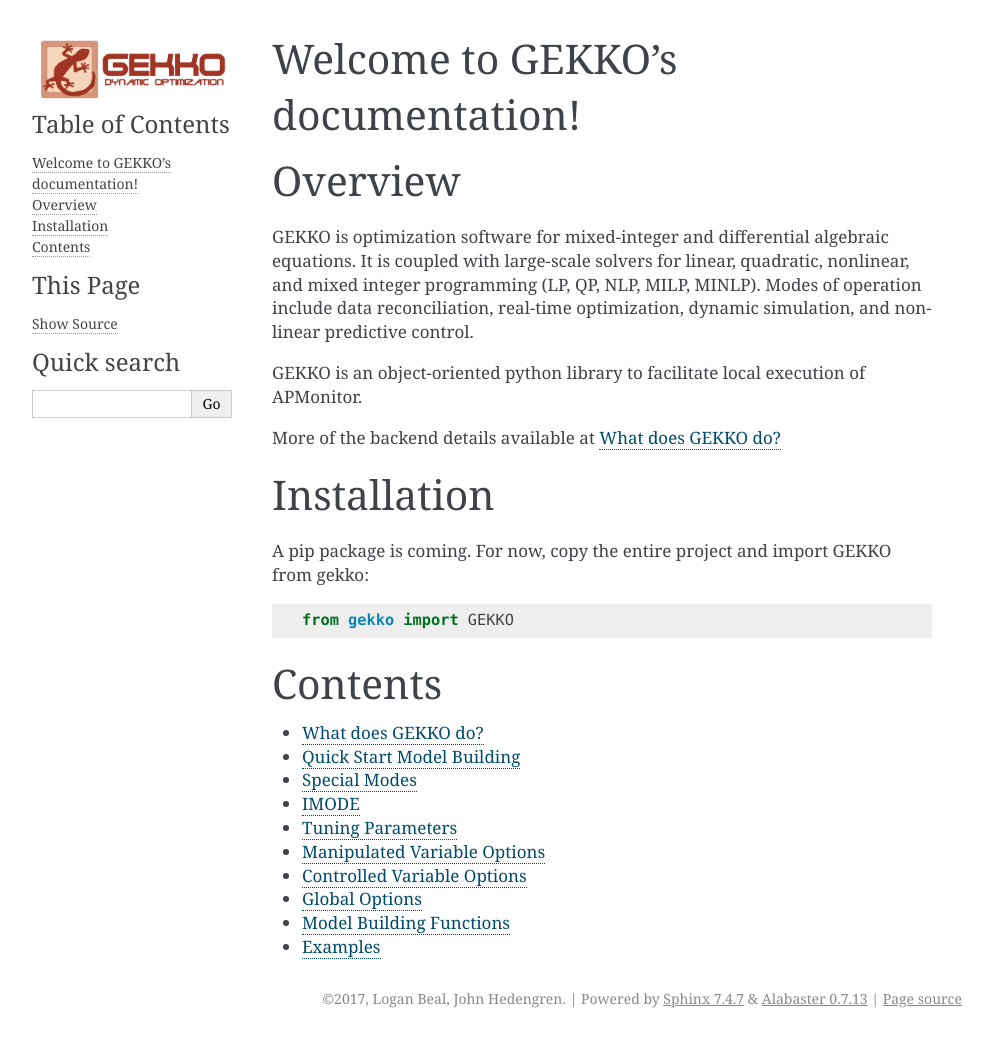
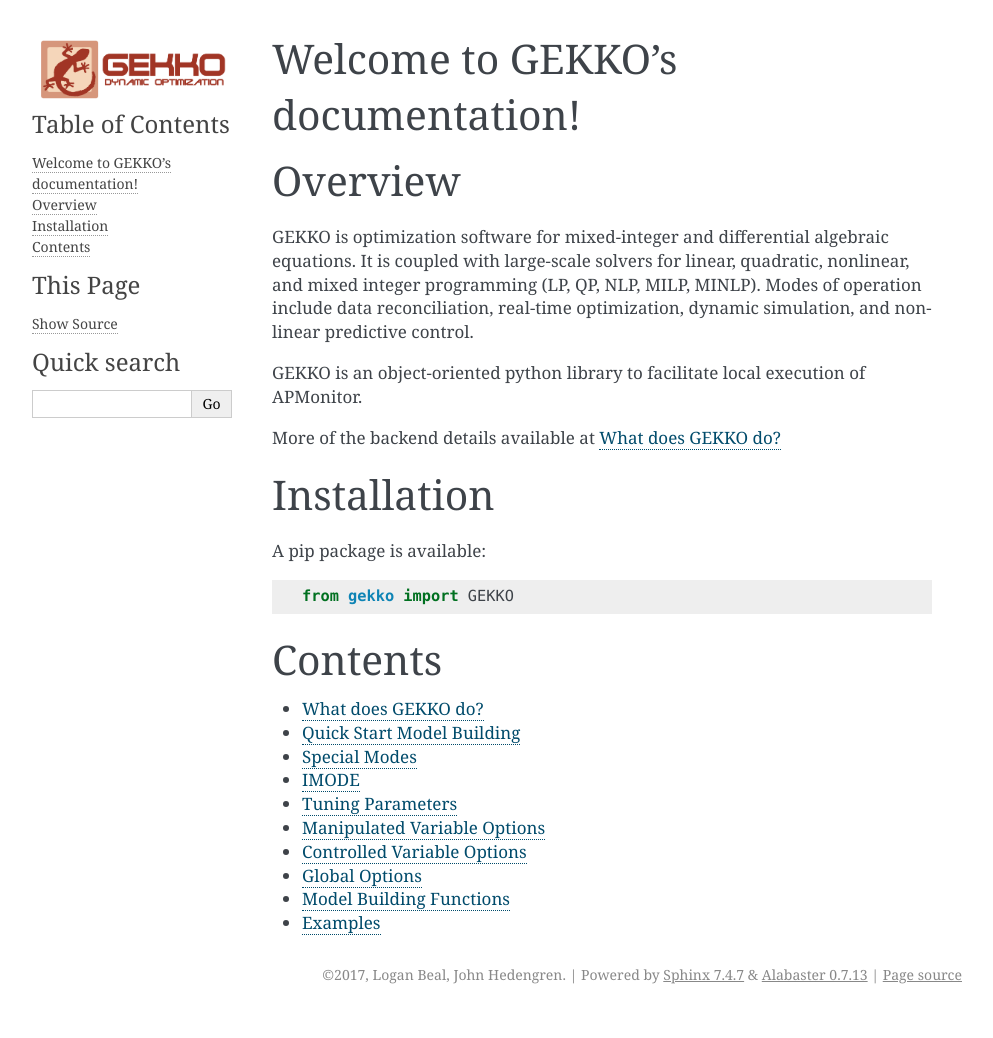
Before and after one commit to BYU-PRISM/GEKKO, a Sphinx documentation site: the page built from docs/index.rst, in a window 1280 px wide. Shown: the whole page, without its empty margins (148-1141 px from the left). Built offline with Sphinx 7.4.7, drawn with Linux system fonts in a browser that asks for light colours; after the commit the page ends 1014 px from its top, so only the background shows below that.

Commit message:
Update index to show pip package is available.

```diff
--- a/docs/index.rst
+++ b/docs/index.rst
@@ -28,7 +28,7 @@
 Installation
 ============
 
-A pip package is coming. For now, copy the entire project and import GEKKO from gekko::
+A pip package is available::
 
 	from gekko import GEKKO
 
```
